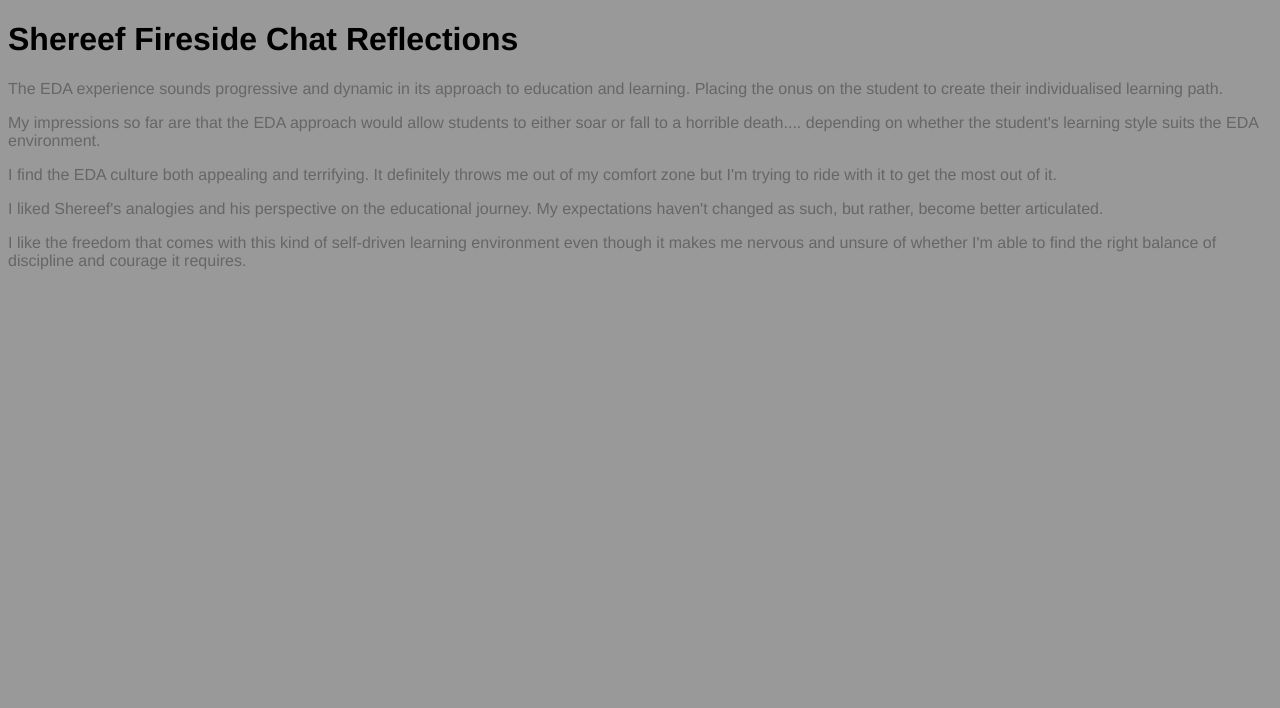
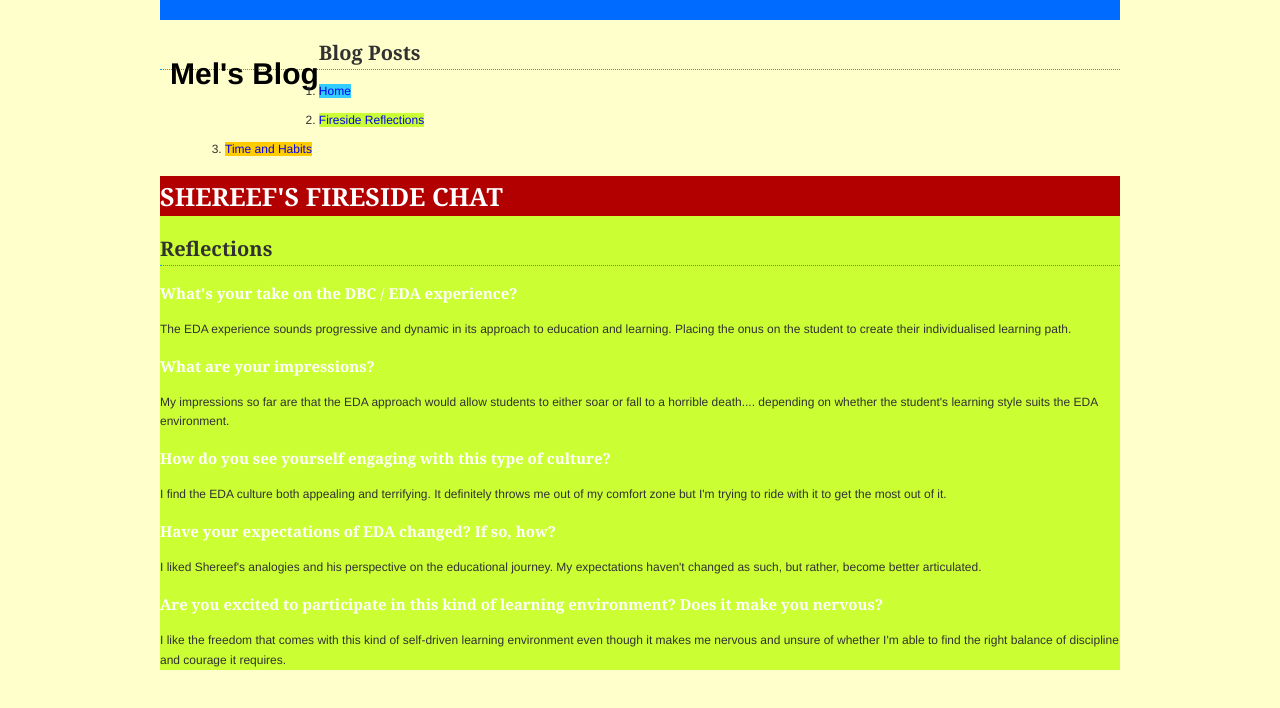
Before and after one commit to melissa-c/melissa-c.github.io, a plain HTML site: page blog/c1-reflection-blog.html in a window 1280 px wide. Drawn offline with Linux system fonts and the light colour scheme; files that its build step writes are made by us from their sources.

Commit message:
Edit blog files

```diff
--- a/blog/c1-reflection-blog.html
+++ b/blog/c1-reflection-blog.html
@@ -3,29 +3,62 @@
   <head>
     <title>Mel's Blog</title>
     <meta charset="UTF-8">
-    <link href="styles/main.css" rel="stylesheet" type="text/css">
+    <link href="melissa-c.github.io/styles/main.css" rel="stylesheet" type="text/css">
   </head>
 
+  <header>
+    <article class="logo">
+      <a href="melissa-c.github.io/index.html">
+        <p>Mel's Blog
+        </p>
+      </a>
+    </article>
+  </header>
+
   <body>
-    <h1>Shereef Fireside Chat Reflections</h1>
 
+    <nav class="primary-nav">
+      <h2>Blog Posts</h2>
+      <ul>
+        <li><a href="melissa-c.github.io/index.html" class="tab1">Home</a></li>
+        <li><a href="melissa-c.github.io/blog/c1-reflection-blog.html" class="tab2">Fireside Reflections</a></li>
+        <li><a href="melissa-c.github.io/blog/c1-time-and-habits-blog.html" class="tab3">Time and Habits</a></li>
+      </ul>
+    </nav>
+
+    <div class="tab2">
+      <main>
+
+        <h1>Shereef's Fireside Chat</h1>
+
+        <h2>Reflections</h2>
+
+        <h3>What's your take on the DBC / EDA experience?</h3>
         <p>
          The EDA experience sounds progressive and dynamic in its approach to education and learning. Placing the onus on the student to create their individualised learning path.
         </p>
+
+        <h3>What are your impressions?</h3>
         <p>
          My impressions so far are that the EDA approach would allow students to either soar or fall to a horrible death.... depending on whether the student's learning style suits the EDA environment.
         </p>
+
+        <h3>How do you see yourself engaging with this type of culture?</h3>
         <p>
           I find the EDA culture both appealing and terrifying. It definitely throws me out of my comfort zone but I'm trying to ride with it to get the most out of it.
         </p>
+
+        <h3>Have your expectations of EDA changed? If so, how?</h3>
         <p>
           I liked Shereef's analogies and his perspective on the educational journey. My expectations haven't changed as such, but rather, become better articulated.
         </p>
+
+        <h3>Are you excited to participate in this kind of learning environment? Does it make you nervous?</h3>
         <p>
           I like the freedom that comes with this kind of self-driven learning environment even though it makes me nervous and unsure of whether I'm able to find the right balance of discipline and courage it requires.
         </p>
-
-    <!-- this is a comment. -->
+     </main>
+    </div>
 
   </body>
 </html>
--- a/styles/main.css
+++ b/styles/main.css
@@ -1,19 +1,86 @@
-body{
-  font-family: helvetica;
-  font-size: 12;
-  color: #666;
-  background: #999;
+body {
+  max-width: 960px;
+  margin: 0 auto;
+  font: 12px/1.6 helvetica, arial, sans-serif;
+  text-align: left;
+  color: #313131;
+  background: #ffffcc;
 }
 
-h1,h2,h3{
-  font-size: 20;
+a {
+  text-decoration: none;
+}
+
+a:hover,
+a:active {
+  color: red;
+}
+
+
+a:visited {
+  color: #cc3300;
+}
+
+header {
+  font-size: 30px;
+  font-weight: bold;
+  background-color: #006bff;
+  padding: 20px 10px 0 10px;
+}
+
+header a {
   color: #000;
 }
 
-a{
-  text-decoration: underline;
+.logo {
+  float: left;
+  font-family: helvetica, arial, sans-serif;
 }
 
-a:visited{
-  color: #cc3300;
+.tab1 {
+  background-color: #33ccff;
 }
+
+.tab2 {
+background-color: #ccff33;
+}
+
+.tab3 {
+background-color: #ffcc00;
+}
+
+
+
+
+h1,h2,h3 {
+  font-family: georgia, times, serif;
+  text-align: left;
+  }
+
+h1 {
+  font-size: 25px;
+  text-transform: uppercase;
+  margin-bottom: 10px;
+  color: #fff;
+  background-color: #b20000;
+}
+
+h2 {
+  font-size: 20px;
+  margin-bottom: 10px;
+  border-bottom: 1px dotted #00a3ff;
+}
+
+h3 {
+  font-size: 15px;
+  color: #fff;
+}
+
+ul {
+  list-style: decimal;
+  margin-left: 25px;
+}
+
+li {
+  margin: 10px 0;
+}
```
Also changed, not shown: blog/c1-time-and-habits-blog.html (+33 -4 lines), index.html (+33 -7 lines), img/dog-and-bone.jpg (added). Lines whose indentation alone changed are shown as unchanged.
